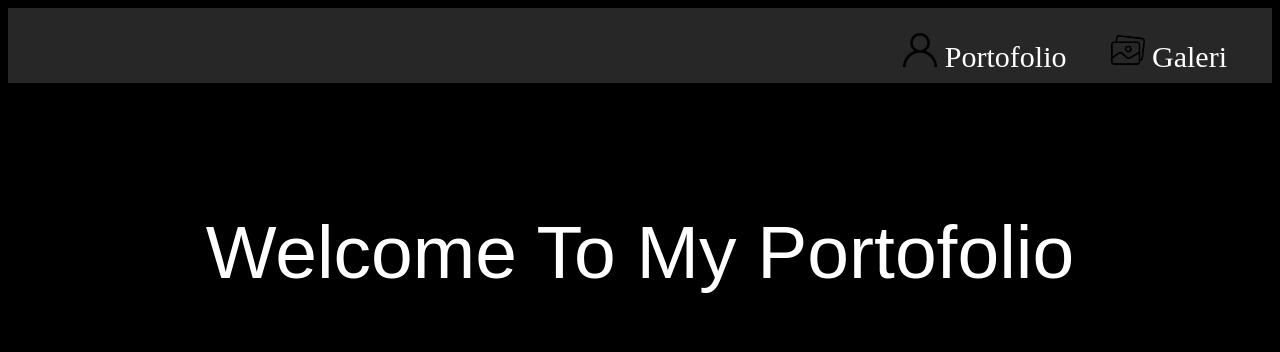
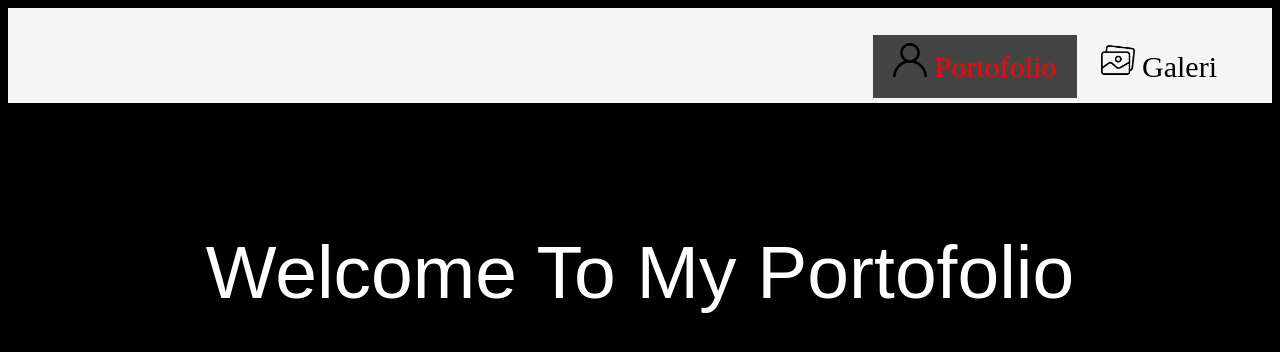
Before and after one commit to freddy-art666/206-Derick.github.io, a plain HTML site: page index.html in a window 1280 px wide. In both pictures the pointer is over the link "Portofolio". Drawn offline with Linux system fonts and the light colour scheme.

Commit message:
Add files via upload

```diff
--- a/galeri.css
+++ b/galeri.css
@@ -12,7 +12,10 @@ body{
     padding: 15px 20px;
     text-decoration: none;
 }
-
+.navbar a:hover{
+    background-color:rgb(255, 255, 255);
+    color:red;
+}
 img{
     width: 43%;
     height: 40%;
--- a/home.css
+++ b/home.css
@@ -5,15 +5,19 @@ body{
 }
 .navbar{
     text-align: right;
-    background-color: rgb(39, 39, 39);
+    background-color: rgb(245, 245, 245);
     height: 25px;
-    padding: 25px;
+    padding: 35px;
 }
 .navbar a{
-    color: white;
+    color: black;
     padding: 15px 20px;
     text-decoration: none;
     font-size: 30px;
+}
+.navbar a:hover{
+    background-color:rgb(68, 68, 68);
+    color:red;
 }
 .main{
     text-align: center;
--- a/portfolio.css
+++ b/portfolio.css
@@ -27,6 +27,10 @@ body{
     padding: 15px 20px;
     text-decoration: none;
 }
+.navbar a:hover{
+    background-color:rgba(226, 226, 226, 0.815);
+    color:rgba(255, 0, 0, 0.966);
+}
 .row{
     display: flex;
     flex-wrap: wrap;
```
